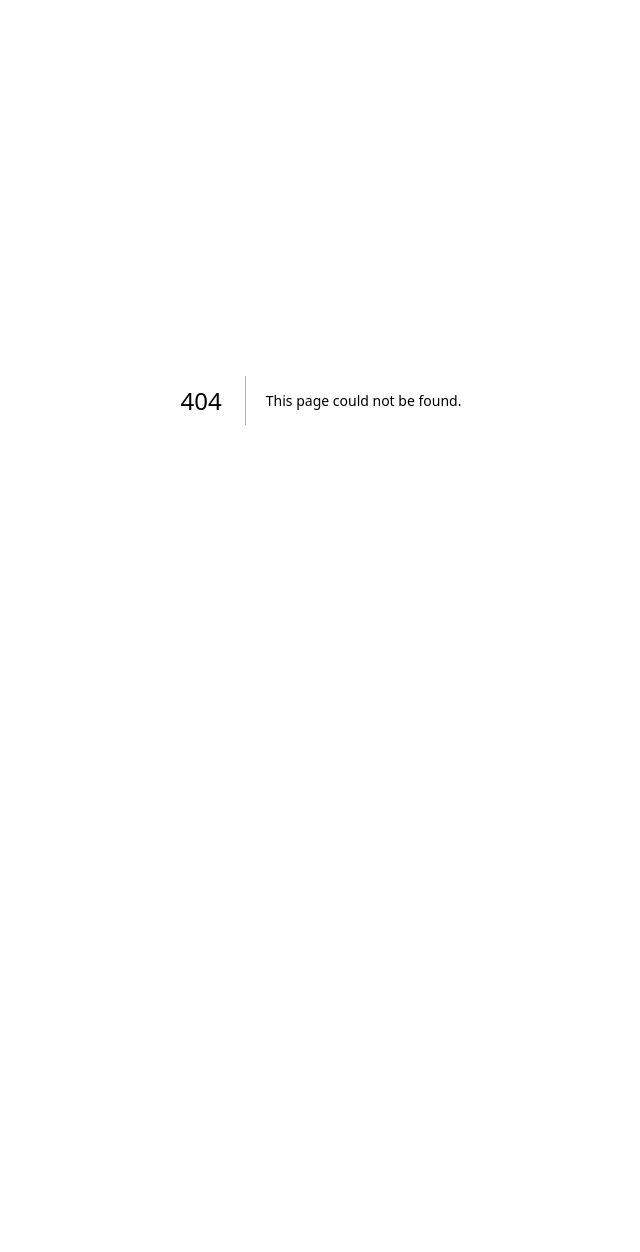
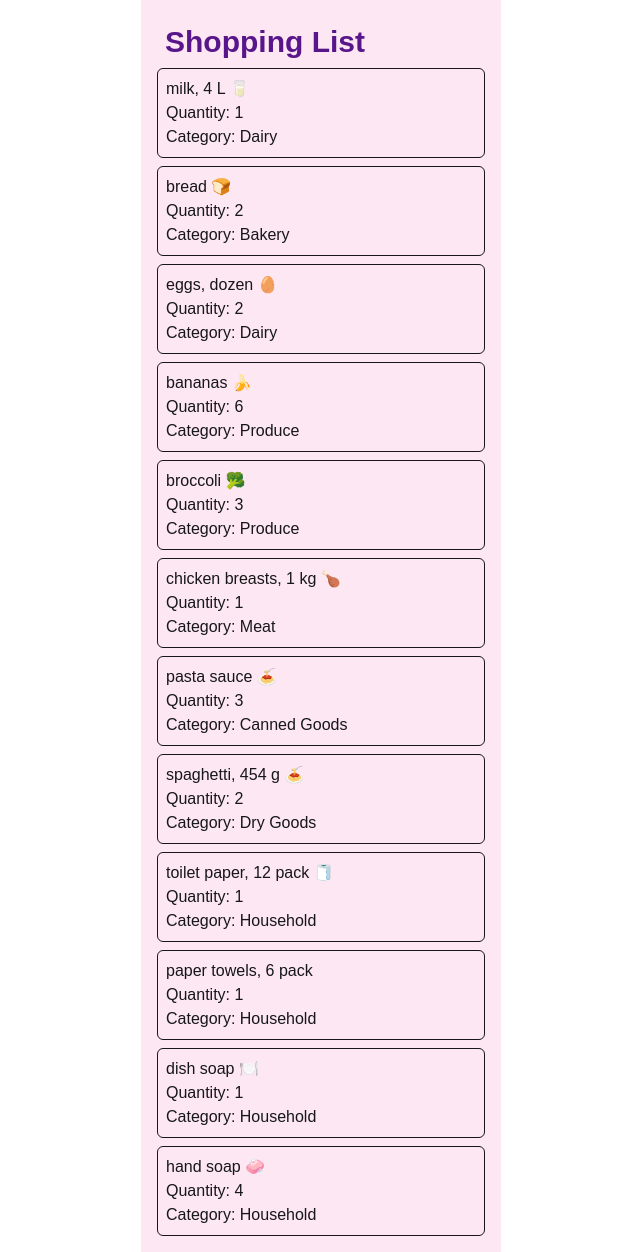
Before and after one commit to ZainabTameem/cprg306-assignment, a Next.js app: page /week-3 in a window 1280 px wide. Before the commit this address had no page. Shown: the whole page, without its empty margins (319-959 px from the left). Before the commit the page ends 800 px from the top, so only its background shows below. Built offline with nearby package versions, Linux system fonts and the light colour scheme.

Commit message:
week 3 assignment folder created

```diff
--- a/app/layout.js
+++ b/app/layout.js
@@ -12,7 +12,7 @@
 });
 
 export const metadata = {
-  title: "Create Next App",
+  title: "Shopping List",
   description: "Generated by create next app",
 };
 
--- a/app/page.js
+++ b/app/page.js
@@ -6,7 +6,10 @@
     <main>
       <h1>CPRG 306: Web Development 2 - Assignments</h1>
       <p>
-        <Link href="/week-2">Go to Week 2→</Link> Go to Week 3→ Go to Week 4→ Go to Week 5→ Go to Week 6→ Go to Week 7→ Go to Week 8→
+        <Link href="/week-2">Go to Week 2→</Link>
+        <Link href="/week-3">Go to Week 3→</Link>
+        Go to Week 4→ Go to Week 5→ Go to Week 6→ Go to Week 7→ Go to Week 8→
+
       </p>
     </main>
   );
--- /dev/null
+++ b/app/week-3/item-list.js
@@ -0,0 +1,94 @@
+import React from 'react';
+import Item from './item';
+
+export default function ItemList() {
+
+  const item1 = {
+    name: "milk, 4 L 🥛",
+    quantity: 1,
+    category: "dairy",
+  };
+
+  const item2 = {
+    name: "bread 🍞",
+    quantity: 2,
+    category: "bakery",
+  };
+
+  const item3 = {
+    name: "eggs, dozen 🥚",
+    quantity: 2,
+    category: "dairy",
+  };
+
+  const item4 = {
+    name: "bananas 🍌",
+    quantity: 6,
+    category: "produce",
+  };
+
+  const item5 = {
+    name: "broccoli 🥦",
+    quantity: 3,
+    category: "produce",
+  };
+
+  const item6 = {
+    name: "chicken breasts, 1 kg 🍗",
+    quantity: 1,
+    category: "meat",
+  };
+
+  const item7 = {
+    name: "pasta sauce 🍝",
+    quantity: 3,
+    category: "canned goods",
+  };
+
+  const item8 = {
+    name: "spaghetti, 454 g 🍝",
+    quantity: 2,
+    category: "dry goods",
+  };
+
+  const item9 = {
+    name: "toilet paper, 12 pack 🧻",
+    quantity: 1,
+    category: "household",
+  };
+
+  const item10 = {
+    name: "paper towels, 6 pack",
+    quantity: 1,
+    category: "household",
+  };
+
+  const item11 = {
+    name: "dish soap 🍽️",
+    quantity: 1,
+    category: "household",
+  };
+
+  const item12 = {
+    name: "hand soap 🧼",
+    quantity: 4,
+    category: "household",
+  };
+
+  return (
+    <ul className="grid gap-2">
+      <Item {...item1} />
+      <Item {...item2} />
+      <Item {...item3} />
+      <Item {...item4} />
+      <Item {...item5} />
+      <Item {...item6} />
+      <Item {...item7} />
+      <Item {...item8} />
+      <Item {...item9} />
+      <Item {...item10} />
+      <Item {...item11} />
+      <Item {...item12} />
+    </ul>
+  );
+}
--- /dev/null
+++ b/app/week-3/item.js
@@ -0,0 +1,10 @@
+import React from 'react';
+export default function Item({ name, quantity, category }) {
+  return (
+    <li className="border p-2 rounded-md">
+      <p>{name}</p>
+      <p>Quantity: {quantity}</p>
+      <p className="capitalize">Category: {category}</p>
+    </li>
+  );
+}
--- /dev/null
+++ b/app/week-3/page.js
@@ -0,0 +1,13 @@
+import React from 'react';
+import ItemList from './item-list';
+
+export default function Page() {
+  return (
+    <main className=" mx-115 p-4 bg-pink-100">
+      <h1 className="text-3xl font-bold text-purple-900 p-2">
+        Shopping List
+      </h1>
+      <ItemList />
+    </main>
+  );
+}
```
